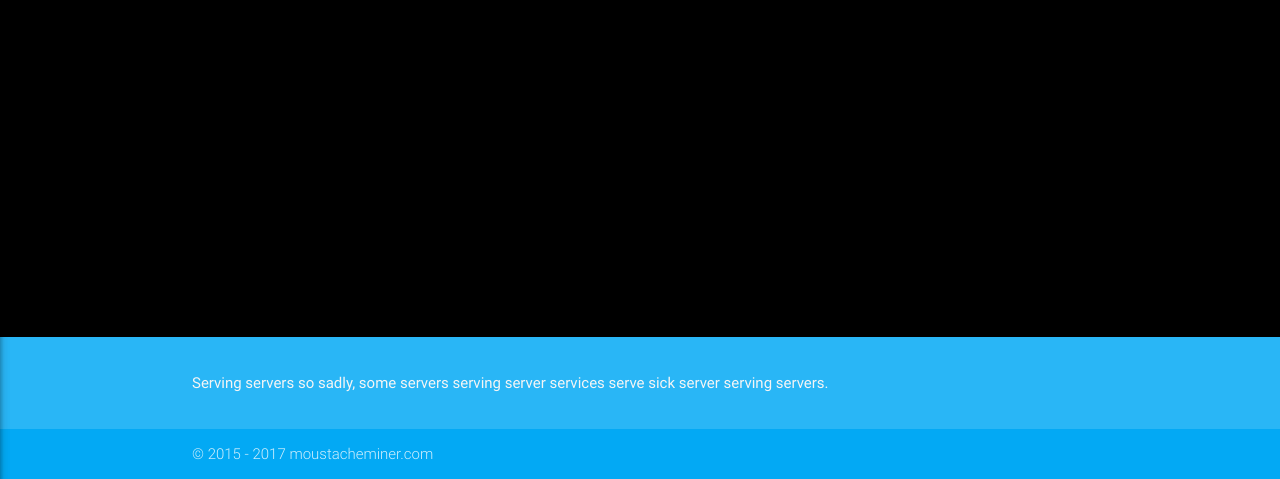
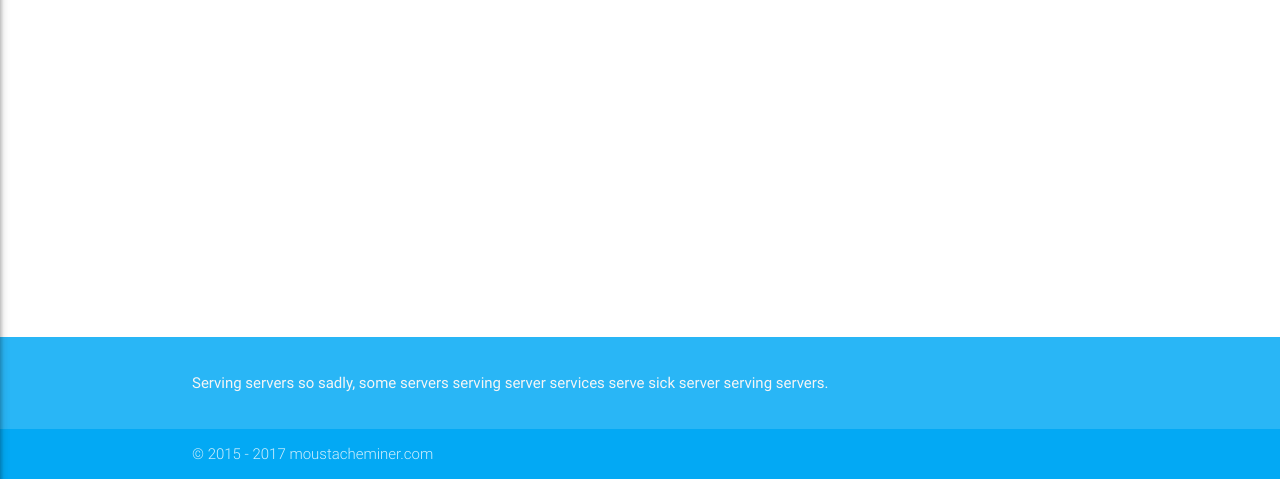
Before and after one commit to 7coil/moustacheminer.github.io, a PHP site: page /place/test.php in a window 1280 px wide. Shown: the part 321-800 px from the top of the page. Run offline with PHP 8.4, Linux system fonts and the light colour scheme; some libraries are stand-ins or nearby versions.

Commit message:
Set background

```diff
--- a/place/test.php
+++ b/place/test.php
@@ -23,7 +23,7 @@
 
 			body {
 				overflow: hidden;
-				background-color: #000000;
+				background-color: #FFFFFF;
 			}
 
 			footer {
```
